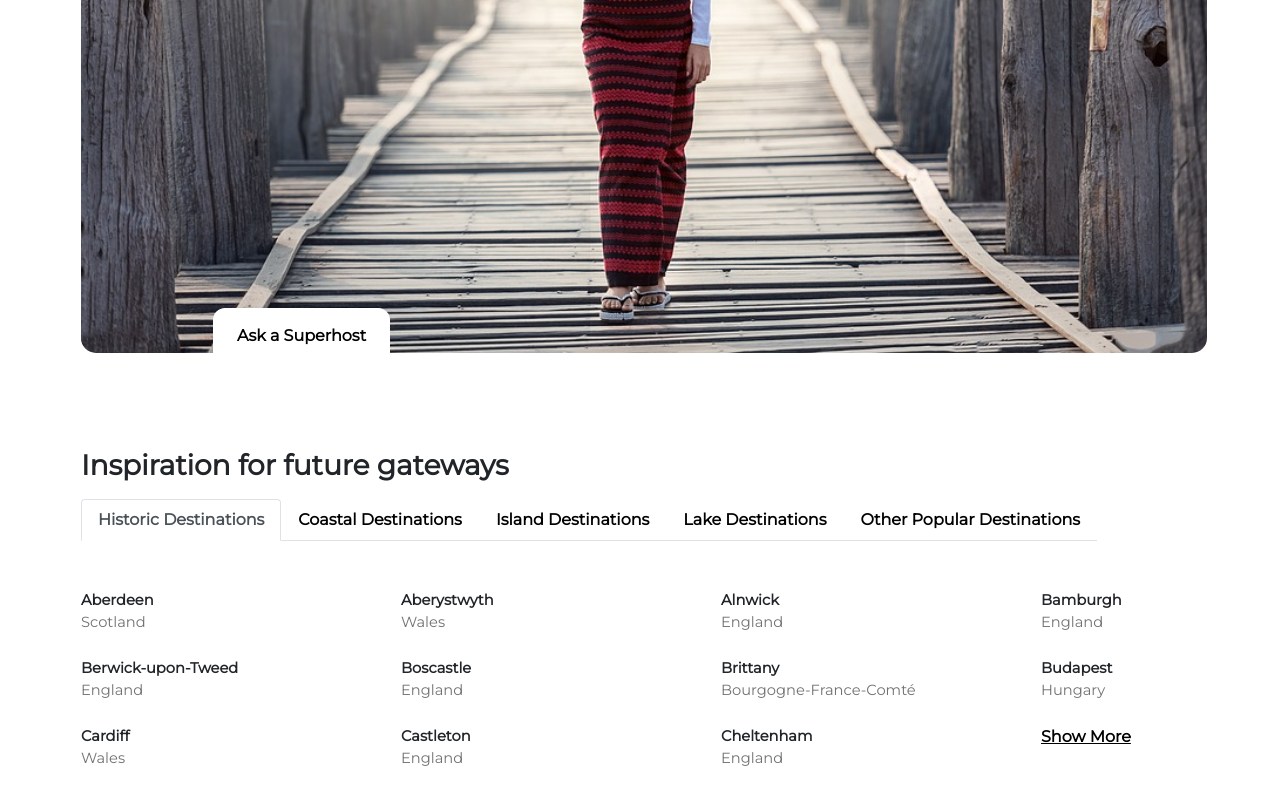
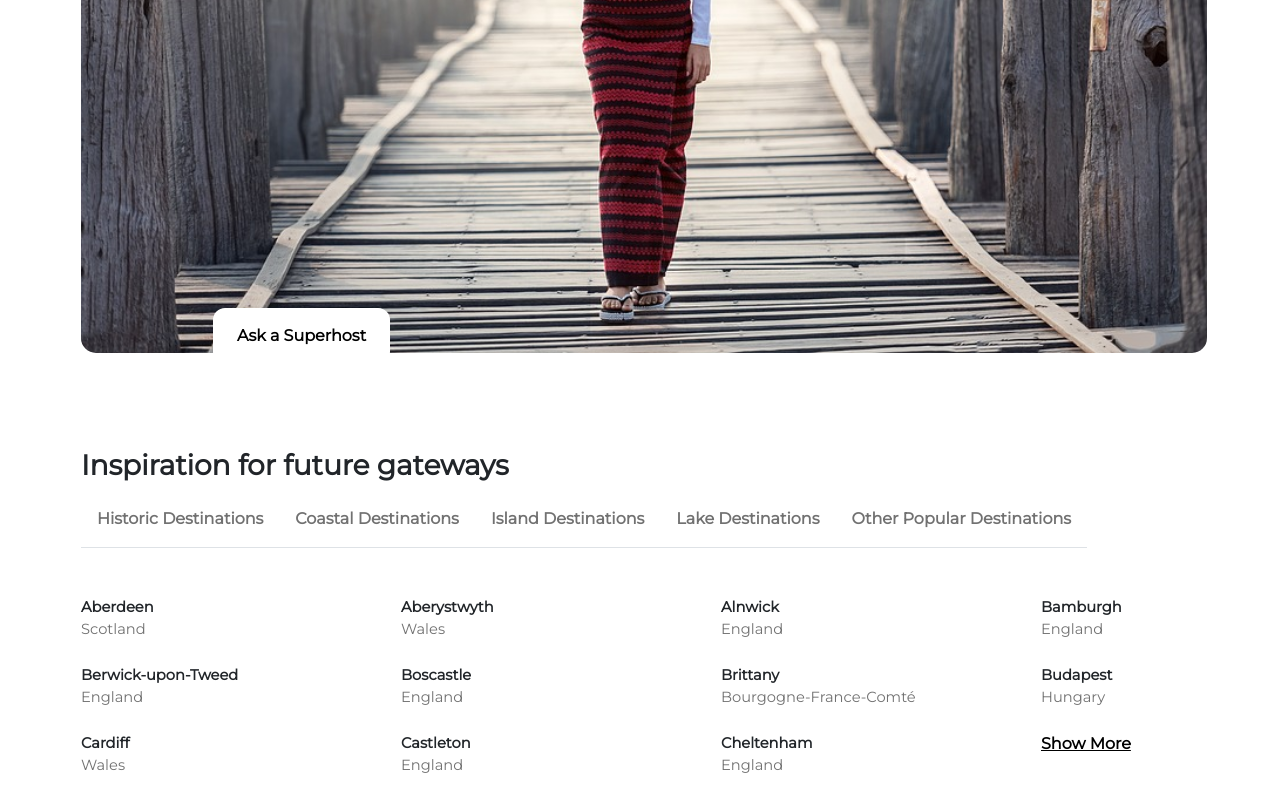
Before and after one commit to RobertaMatera/airbnb, a React (Create React App) app: page / in a window 1280 px wide. Shown: the part 3392-4192 px from the top of the page. Built offline with nearby package versions, Linux system fonts and the light colour scheme.

Commit message:
hover effects fixed on gateways menu

```diff
--- a/src/Style/gateway.css
+++ b/src/Style/gateway.css
@@ -19,3 +19,32 @@
 #gateways .row p:first-child {
   font-weight: 600;
 }
+
+#gateways .nav-tabs .nav-item.show .nav-link,
+.nav-tabs .nav-link.active {
+  color: var(--black-color);
+  background-color: transparent;
+  border: none;
+}
+
+#gateways .nav-tabs .nav-link {
+  margin-bottom: -1px;
+  border: none;
+  border-radius: 0;
+  background: none;
+  color: var(--gray-color);
+  margin-bottom: 8px;
+}
+
+#gateways .nav-link:focus {
+  color: var(--black-color);
+  border-bottom: 2px solid var(--black-color);
+  padding-bottom: 14px;
+  margin-bottom: 0;
+  border-radius: 0;
+}
+
+#gateways .nav-tabs .nav-link:hover {
+  background-color: var(--gray-calendar);
+  border-radius: 12px;
+}
```
